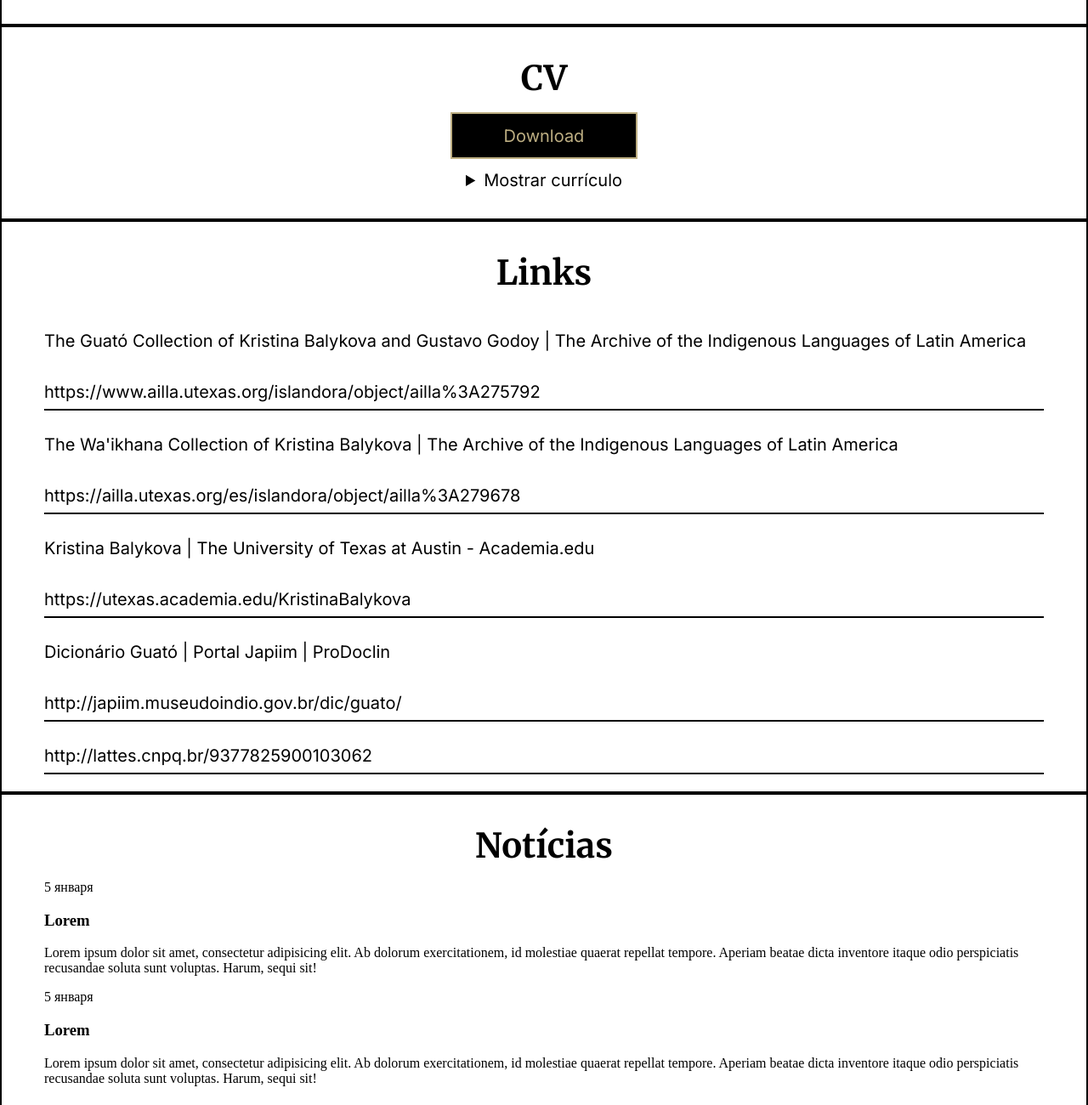
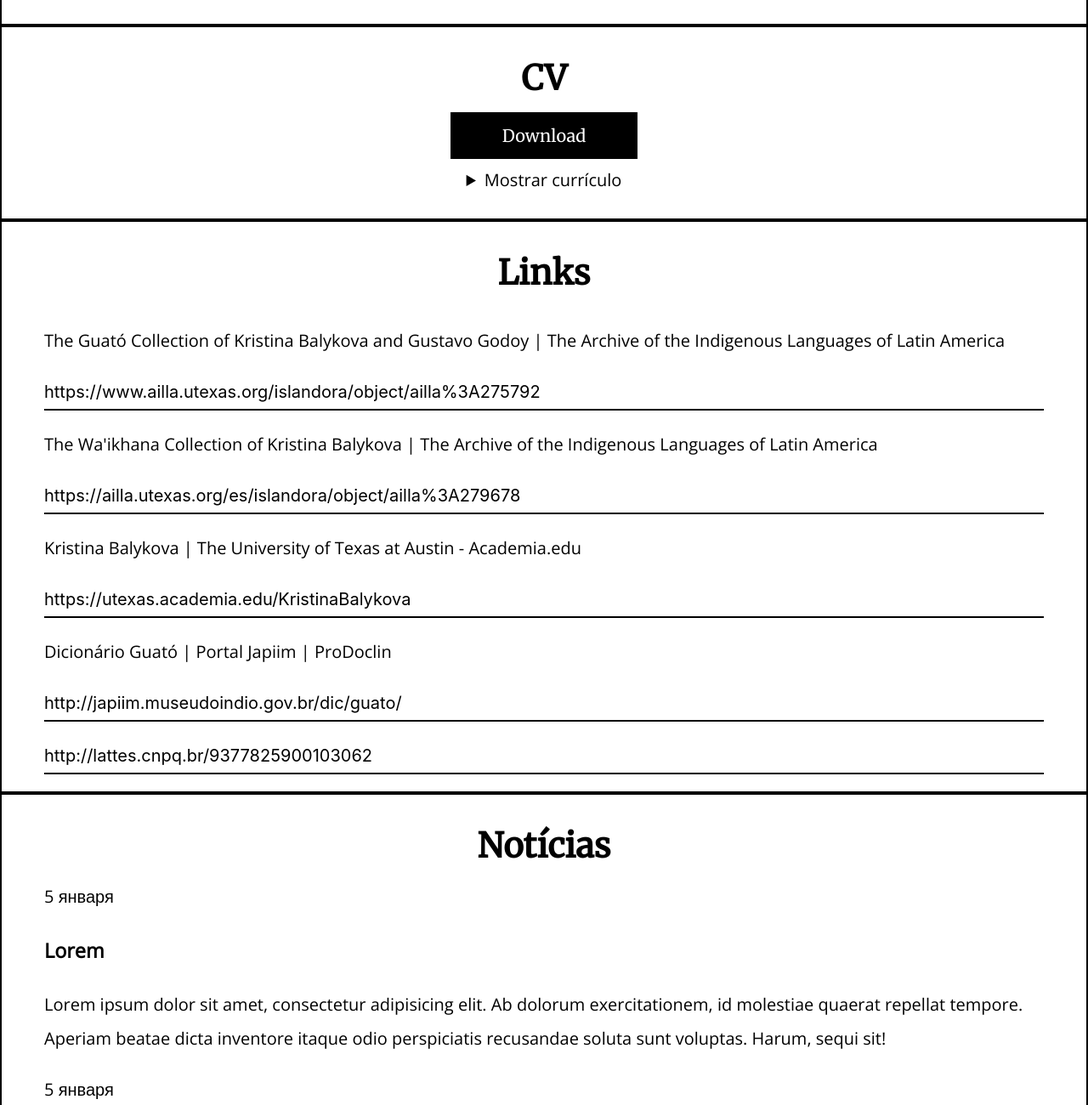
Before and after one commit to IlyaBalykov/landing-page-kristina, a plain HTML site: page index.html in a window 1280 px wide. Shown: the part 880-2180 px from the top of the page at 85% size. Drawn offline with nearby package versions, Linux system fonts and the light colour scheme.

Commit message:
reafctor: change fonts

```diff
--- a/css/style.css
+++ b/css/style.css
@@ -1,9 +1,16 @@
+:root {
+    --headers-font: 'Merriweather', serif;
+    --content-font: 'Open Sans', sans-serif;
+}
+
 * {
     box-sizing: border-box;
 }
+
 html {
     scroll-behavior: smooth;
 }
+
 body {
     display: flex;
     flex-direction: column;
@@ -13,6 +20,7 @@ body {
     margin: 0;
     background-color: #fff;
 }
+
 .container {
     max-width: 1440px;
     margin: 0 auto;
@@ -24,19 +32,24 @@ body {
     justify-content: flex-end;
     align-items: center;
     height: 90px;
+    padding: 0 20px;
     border: 2px solid black; //temp
 }
+
+/*Navigation*/
 .nav-list {
     display: flex;
     flex-direction: row;
 }
+
 .nav-item {
     list-style: none;
     cursor: pointer;
 }
+
 .nav-link {
     padding: 0 10px;
-    font-family: 'Inter', sans-serif;
+    font-family: var(--headers-font);
     font-style: normal;
     font-weight: normal;
     font-size: 20px;
@@ -44,13 +57,23 @@ body {
     text-decoration: none;
     color: black
 }
+
+.lang-list,
+.lang-list__item {
+    font-family: var(--headers-font);
+    font-style: normal;
+    font-weight: normal;
+    font-size: 20px;
+    line-height: 50px;
+}
+
 /*Main*/
 .section {
     padding: 20px 50px;
 }
 .section-title {
     margin: 0;
-    font-family: 'Merriweather', serif;
+    font-family: var(--headers-font);
     font-style: normal;
     font-weight: bold;
     font-size: 40px;
@@ -64,12 +87,8 @@ body {
     border: 2px solid black;
 }
 .main-title {
-    font-family: 'Merriweather', serif;
-    font-style: normal;
-    font-weight: bold;
     font-size: 60px;
     line-height: 120px;
-    color: black;
 }
 .section-cv {
     display: flex;
@@ -86,27 +105,27 @@ body {
 .button {
     width: 220px;
     height: 55px;
-    border: 2px solid #BDAE82;
-    font-family: Inter, sans-serif;
+    border: none;
+    font-family: var(--headers-font);
     font-style: normal;
     font-weight: normal;
     font-size: 20px;
     line-height: 40px;
-    color: #BDAE82;
+    color: #fff;
     background-color: black;
 }
 .button:hover {
-    border: none;
-    background-color: #BDAE82;
-    color: #fff;
+    border: 2px solid black;
+    background-color: #fff;
+    color: #000;
     cursor: pointer;
 }
 .cv-preview {
     width: 100%;
     height: 900px;
 }
-.cv-title {
-    font-family: 'Inter', sans-serif;
+.cv-details {
+    font-family: var(--content-font);
     font-style: normal;
     font-weight: normal;
     font-size: 20px;
@@ -127,7 +146,7 @@ body {
     border-bottom: 2px solid black;
 }
 .link-description {
-    font-family: Inter, sans-serif;
+    font-family: var(--content-font);
     font-style: normal;
     font-weight: normal;
     font-size: 20px;
@@ -151,15 +170,14 @@ body {
 
     border: 2px solid black;
 }
-.news-date {
-    color: black;
+.main-news {
+    font-family: var(--content-font);
+    font-style: normal;
+    font-weight: normal;
+    font-size: 20px;
+    line-height: 40px;
 }
-.news-title {
-    color: black;
-}
-.news-content {
-    color: black;
-}
+
 .section-translations {
     display: flex;
     flex-direction: column;
--- a/index.html
+++ b/index.html
@@ -5,9 +5,9 @@
   <link rel="stylesheet" href="./css/style.css">
   <link rel="preconnect" href="https://fonts.googleapis.com">
   <link rel="preconnect" href="https://fonts.gstatic.com" crossorigin>
-  <link href="https://fonts.googleapis.com/css2?family=Inter&family=Merriweather:wght@700&display=swap" rel="stylesheet">
+  <link href="https://fonts.googleapis.com/css2?family=Merriweather&family=Open+Sans&display=swap" rel="stylesheet">
   <script type="module" src="./js/index.js"></script>
-  <title>Portfolio</title>
+  <title>CV</title>
 </head>
 <body>
   <header class="header">
@@ -41,7 +41,7 @@
           <button class="button download-button" data-i18n = "download">Download</button>
         </form>
         <details class="cv-container">
-          <summary class="cv-title" data-i18n = "show-cv">Show CV</summary>
+          <summary class="cv-details" data-i18n = "show-cv">Show CV</summary>
           <embed class="cv-preview" src="./assets/docs/cv-balykova-kristina.pdf" type="application/pdf">
         </details>
       </section>
```
